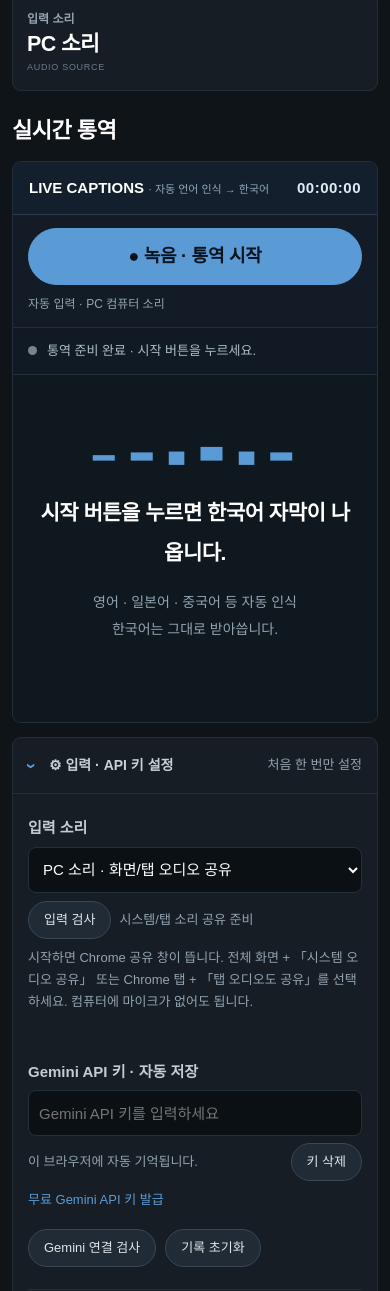
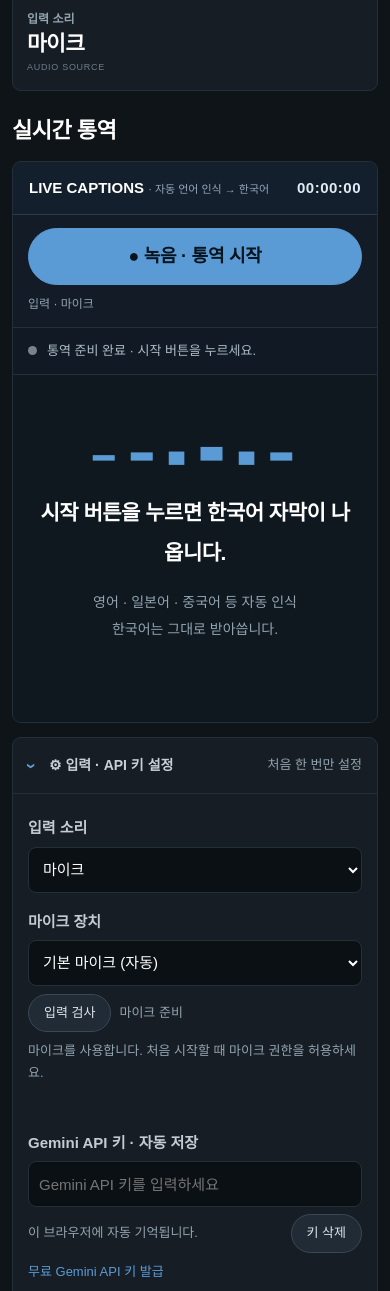
Before and after one commit to CBturbomax/Live-Samurai, a website: page index.html in a window 390 px wide. Shown: the part 262-1553 px from the top of the page. Drawn offline with Linux system fonts and the light colour scheme; no server answers; a web font is replaced by a local one.

Commit message:
Default to the microphone on every device and remember the chosen input
Co-Authored-By: Claude Fable 5.2 <noreply@anthropic.com>
Claude-Session: https://claude.ai/code/session_014RBcsXkhDyExfacSAgXnMB

```diff
--- a/index.html
+++ b/index.html
@@ -358,10 +358,10 @@ footer b{color:var(--a2)}
 <div class="settings-grid">
 <div class="settings-section">
 <label class="field-label" for="source">입력 소리</label>
-<select id="source"><option value="mic">휴대폰 마이크</option><option value="tab">PC 소리 · 화면/탭 오디오 공유</option></select>
+<select id="source"><option value="mic">마이크</option><option value="tab">PC 소리 · 화면/탭 오디오 공유</option></select>
 <div id="micarea"><label class="field-label" for="mic">마이크 장치</label><select id="mic"><option value="">기본 마이크 (자동)</option></select></div>
 <div class="microw"><button class="secondary" id="checkmic" type="button">입력 검사</button><span id="micstate" class="micstate">마이크 확인 가능</span></div>
-<p class="tip" id="michelp">자동 선택됩니다. PC는 시스템 소리, 휴대폰은 내장 마이크를 사용합니다.</p>
+<p class="tip" id="michelp">기본은 마이크입니다. PC 소리를 고르면 다음에도 그대로 기억합니다.</p>
 </div>
 <div class="settings-section">
 <label class="field-label" for="key">Gemini API 키 · 자동 저장</label>
@@ -435,22 +435,25 @@ function isPhoneOrTablet(ua,touchPoints){
  const agent=String(ua||'');
  return /iPhone|iPad|iPod|Android|Mobile/i.test(agent)||(/Macintosh/i.test(agent)&&Number(touchPoints)>1);
 }
+const SOURCE_STORAGE='live-samurai-source-v1';
 function autoSelectSource(){
+ // Microphone is the default on every device; PC sound is used only if the user chose it before on this computer.
  const mobile=isPhoneOrTablet(navigator.userAgent,navigator.maxTouchPoints);
+ let saved='';try{saved=localStorage.getItem(SOURCE_STORAGE)||'';}catch(e){}
  const sel=el('source');
- sel.value=mobile?'mic':'tab';
+ sel.value=(!mobile&&saved==='tab')?'tab':'mic';
  sel.onchange();
- el('inputsummary').textContent=mobile?'자동 입력 · 휴대폰 마이크':'자동 입력 · PC 컴퓨터 소리';
  return sel.value;
 }
+el('source').addEventListener('change',()=>{if(!alive)try{localStorage.setItem(SOURCE_STORAGE,el('source').value);}catch(e){}});
 el('source').onchange=()=>{
  if(alive){el('source').value=displayStream?'tab':'mic';return;}
  const tab=el('source').value==='tab';
  el('micarea').style.display=tab?'none':'';
- el('michelp').textContent=tab?'시작하면 Chrome 공유 창이 뜹니다. 전체 화면 + 「시스템 오디오 공유」 또는 Chrome 탭 + 「탭 오디오도 공유」를 선택하세요. 컴퓨터에 마이크가 없어도 됩니다.':'휴대폰 마이크를 자동으로 사용합니다. 처음 시작할 때 마이크 권한을 허용하세요.';
+ el('michelp').textContent=tab?'시작하면 Chrome 공유 창이 뜹니다. 전체 화면 + 「시스템 오디오 공유」 또는 Chrome 탭 + 「탭 오디오도 공유」를 선택하세요. 컴퓨터에 마이크가 없어도 됩니다.':'마이크를 사용합니다. 처음 시작할 때 마이크 권한을 허용하세요.';
  el('micstate').className='micstate';
- el('micstate').textContent=tab?'시스템/탭 소리 공유 준비':'휴대폰 마이크 준비';
- if(el('inputsummary'))el('inputsummary').textContent=tab?'입력 · PC 컴퓨터 소리':'입력 · 휴대폰 마이크';el('stat-input').textContent=tab?'PC 소리':'휴대폰 마이크';
+ el('micstate').textContent=tab?'시스템/탭 소리 공유 준비':'마이크 준비';
+ if(el('inputsummary'))el('inputsummary').textContent=tab?'입력 · PC 컴퓨터 소리':'입력 · 마이크';el('stat-input').textContent=tab?'PC 소리':'마이크';
 };
 const status=(s,bad)=>{el('status').textContent=s;el('dot').className='dot'+(bad?' bad':connected?' on':'');const st=el('stat-state');st.textContent=bad?'오류 확인':connected?'LIVE':alive?'녹음 중':'준비 완료';st.style.color=bad?'var(--a1)':connected?'var(--ok)':alive?'var(--a2)':'var(--ok)';};
 function friendlyMicError(err){
@@ -641,7 +644,7 @@ el('start').onclick=async()=>{
  }
  const key=el('key').value.trim();if(key)saveKey();
  alive=true;connected=false;reconnecting=false;backlog=[];session++;started=Date.now();current=null;pending=[];left=0;audioBlob=null;update();
- status(el('source').value==='tab'?'Chrome 공유 창에서 전체 화면 + 시스템 오디오 공유 또는 Chrome 탭 + 탭 오디오 공유를 선택하세요.':'휴대폰 마이크를 연결 중입니다. 권한 요청이 뜨면 허용하세요.');
+ status(el('source').value==='tab'?'Chrome 공유 창에서 전체 화면 + 시스템 오디오 공유 또는 Chrome 탭 + 탭 오디오 공유를 선택하세요.':'마이크를 연결 중입니다. 권한 요청이 뜨면 허용하세요.');
  try{
    stream=await acquireMic();
    keepAwake();
```
